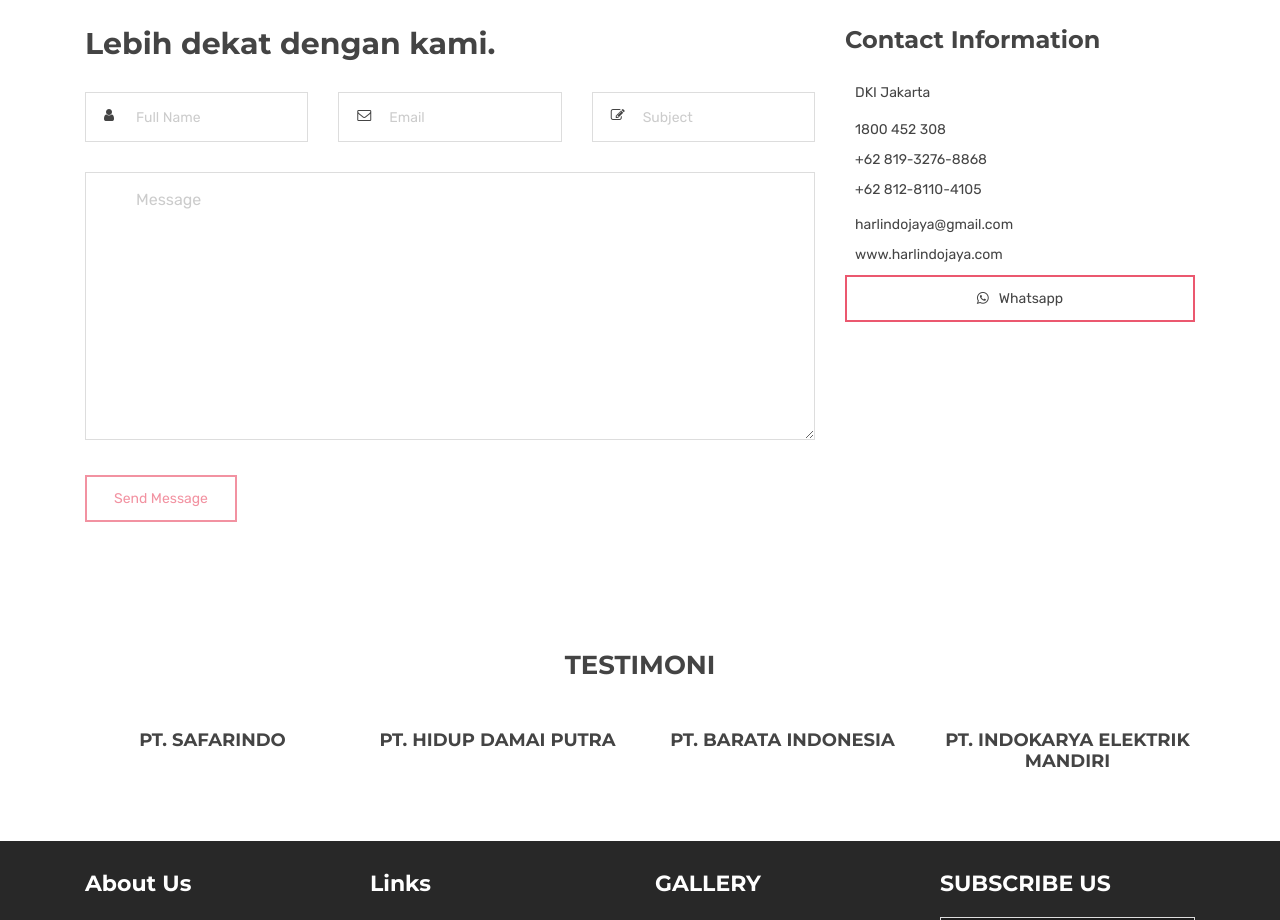
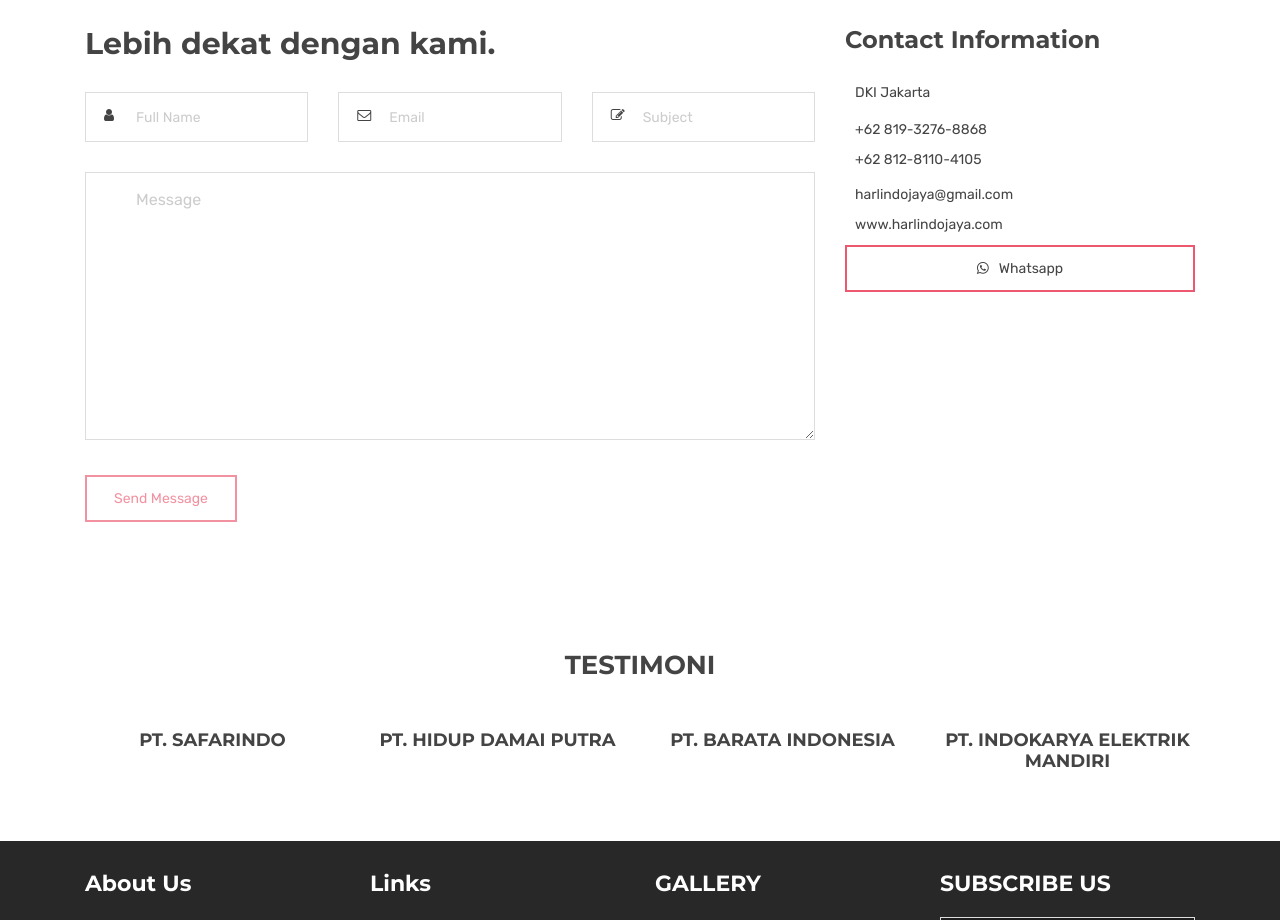
Before and after one commit to ronggothelast/harlindo, a plain HTML site: page index.html in a window 1280 px wide. Shown: the part 3600-4520 px from the top of the page. Drawn offline with Linux system fonts and the light colour scheme.

Commit message:
hapus hotline

```diff
--- a/index.html
+++ b/index.html
@@ -704,7 +704,6 @@
               DKI Jakarta
             </address>
               <div class="tel-info">
-                <a href="tel:1800452308"><i class="lni-mobile icons cyan-color contact-info-icon"></i>1800 452 308</a>
                 <a href="tel:+6281932768868"><i class="lni-phone icons cyan-color contact-info-icon"></i>+62 819-3276-8868</b></a>
                 <a href="tel:+6281281104105"><i class="lni-phone icons cyan-color contact-info-icon"></i>+62 812-8110-4105</b></a>
               </div>
```
